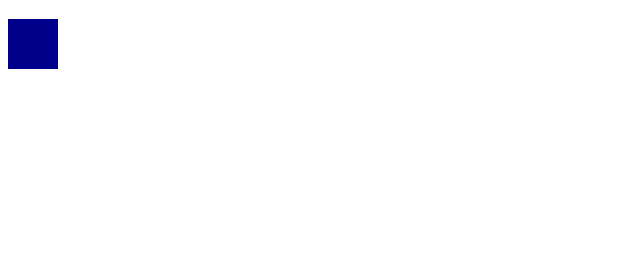
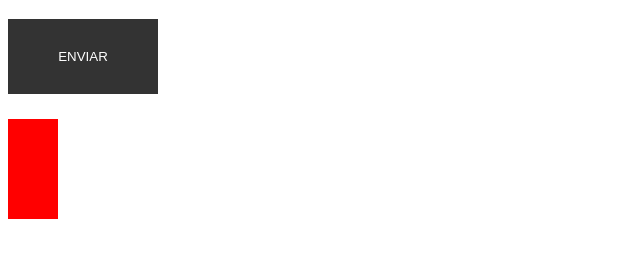
Before and after one commit to biancamartinelli/HTML5-e-CSS3-Tecnicas-Avancadas, a plain HTML site: page Seção CSS/index.html in a window 1280 px wide. Shown: the part 61-318 px from the top of the page, without its empty margins (0-640 px from the left). Drawn offline with Linux system fonts and the light colour scheme.

Commit message:
transition

```diff
--- a/Seção CSS/index.html
+++ b/Seção CSS/index.html
@@ -17,8 +17,9 @@
     <div class="box" id="animation-div5">ease</div>
     <div class="box" id="animation-div6">ease-in</div>
     <div class="box" id="animation-div7">ease-out</div>
-    <div class="box" id="animation-div8">ease-in-out</div>-->
-    <div id="animation-div9"></div>
-
+    <div class="box" id="animation-div8">ease-in-out</div>
+    <div id="animation-div9"></div>-->
+    <button class="btn">Enviar</button>
+    <div class="transition"></div>
 </body>
 </html>
--- a/Seção CSS/style.css
+++ b/Seção CSS/style.css
@@ -22,6 +22,15 @@
     from {left: 0;}
     to {left: 500px;}
 }
+
+@keyframes animacao5 {
+    0% {left: 0px;}
+    25% {left: 20px; background-color: blue;}
+    60% {left: 100px; background-color: orange;}
+    100% {left: 50px; background-color: red;}
+}
+
+
 
 .animation-div{
     width: 100px;
@@ -93,4 +102,40 @@
     background-color: darkblue;
     width: 50px;
     height: 50px;
+    position: relative;
+    animation: animacao5 8s ease-out 4s infinite;
 }
+
+/* transition */
+
+.btn {
+    display: block;
+    position: relative;
+    padding: 10px;
+    margin-bottom: 25px;
+    width: 150px;
+    height: 75px;
+    color: white;
+    text-transform: uppercase;
+    background-color: #333;
+    border: 1px solid #333;
+    cursor: pointer;
+    text-align: center;
+    transition: 1s;
+}
+
+.btn:hover {
+    color: #333;
+    background-color: #fff;
+}
+
+.transition {
+    width: 50px;
+    height: 100px;
+    background-color: red;
+    transition: 4s;
+}
+
+.transition:hover {
+    width: 300px;
+}
```
